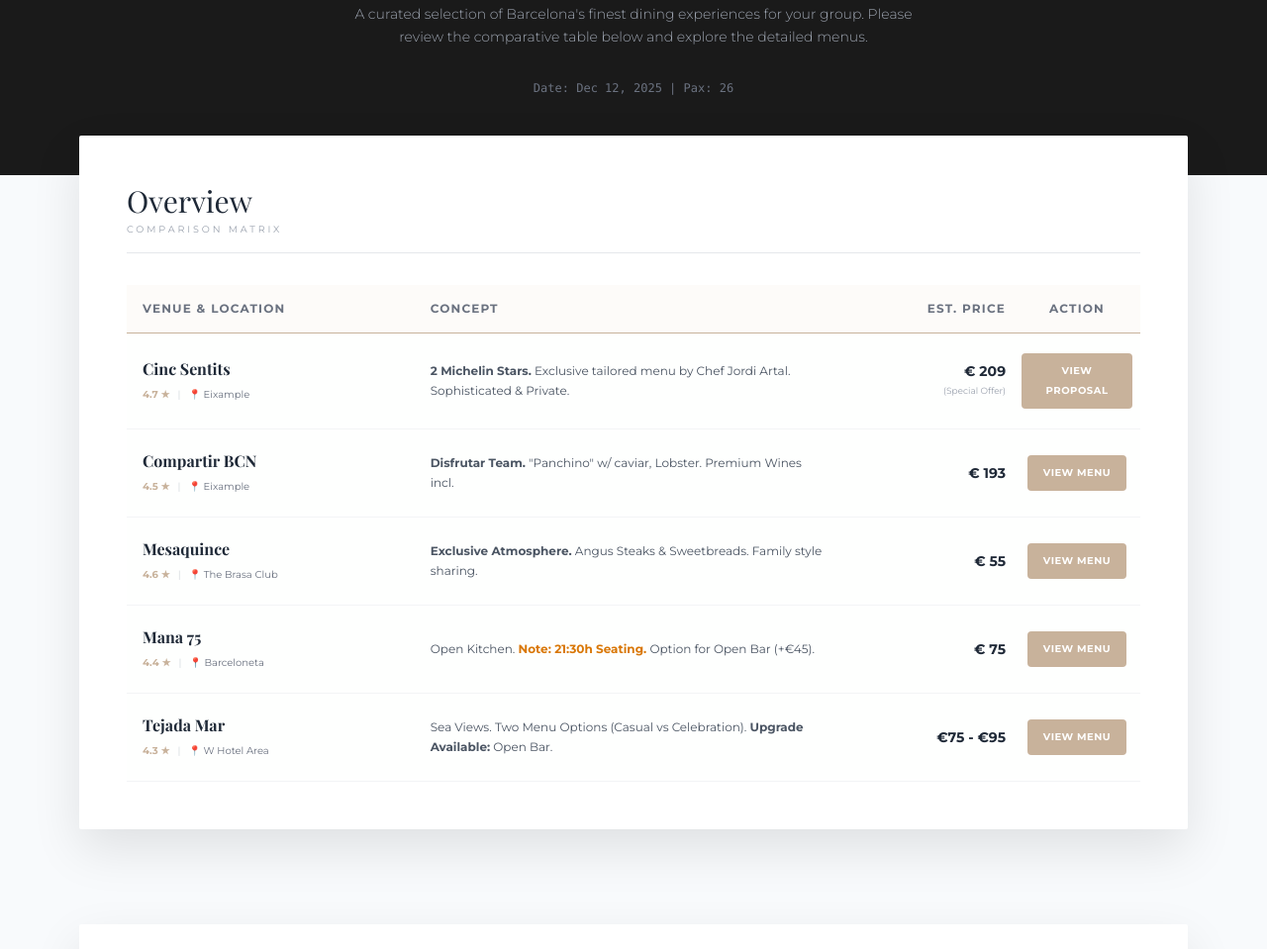
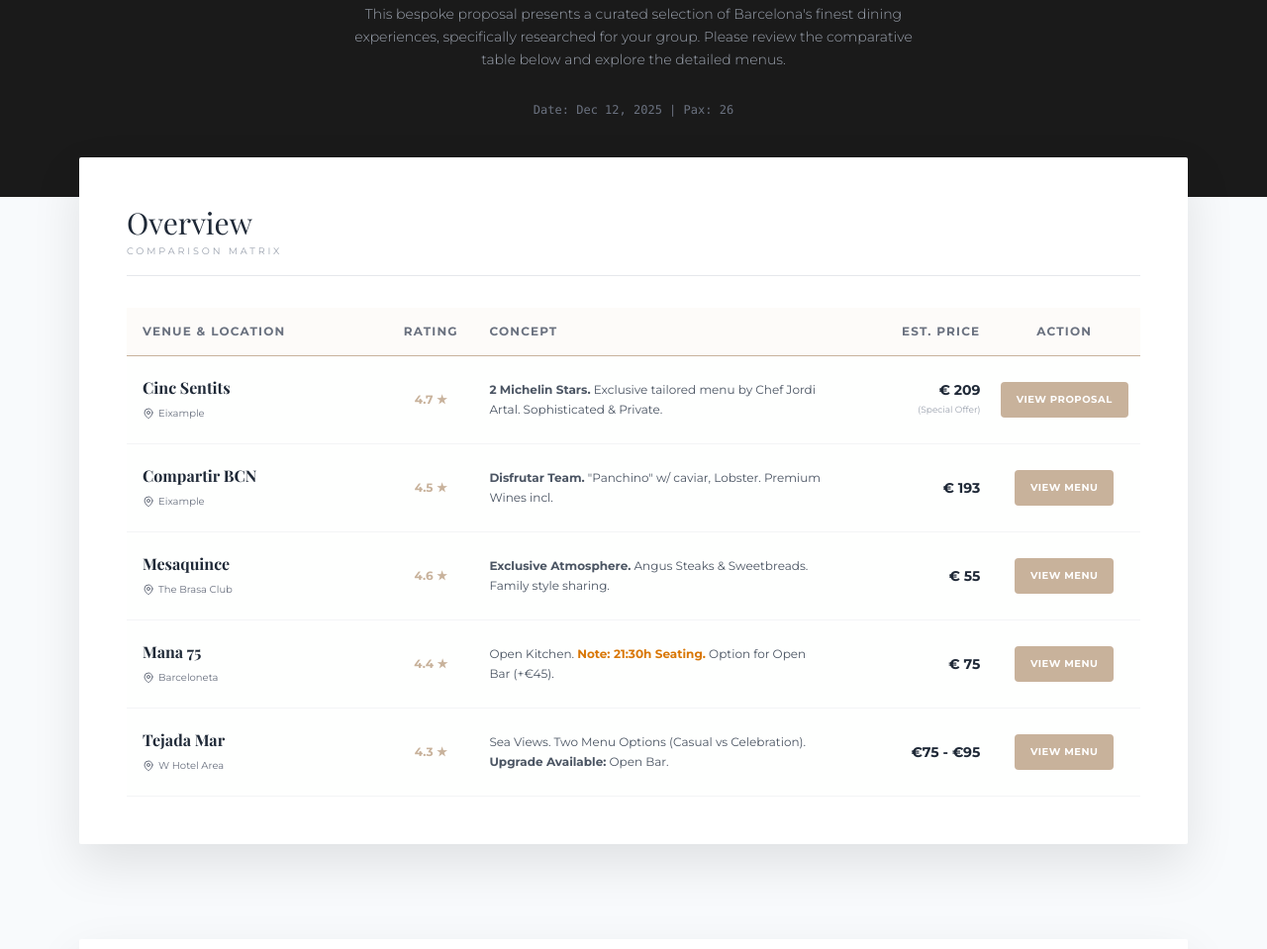
Before and after one commit to RamiroPalazzo/Playvalve_Restaurant_Proposal_12_Dec, a plain HTML site: page index.html in a window 1280 px wide. Shown: the part 241-1200 px from the top of the page at 99% size. Drawn offline with nearby package versions, Linux system fonts and the light colour scheme; a web font is replaced by a local one.

Commit message:
index v2
cambios

```diff
--- a/index.html
+++ b/index.html
@@ -49,6 +49,7 @@
         .btn-view:hover {
             transform: translateY(-2px);
             box-shadow: 0 4px 12px rgba(200, 178, 155, 0.4);
+            background-color: #b09b86;
         }
 
         /* Link de Mapa */
@@ -88,7 +89,7 @@
         <p class="text-xs uppercase tracking-[0.4em] text-[#C8B29B] mb-4 animate-fade-in">Corporate Experience</p>
         <h1 class="text-4xl md:text-6xl mb-6 tracking-wide">Venue Selection</h1>
         <p class="text-gray-400 font-light max-w-xl mx-auto text-sm leading-relaxed">
-            A curated selection of Barcelona's finest dining experiences for your group.
+            This bespoke proposal presents a curated selection of Barcelona's finest dining experiences, specifically researched for your group.
             Please review the comparative table below and explore the detailed menus.
         </p>
         <div class="mt-8 text-xs text-gray-500 font-mono">Date: Dec 12, 2025 | Pax: 26</div>
@@ -106,13 +107,14 @@
             </div>
 
             <div class="overflow-x-auto">
-                <table class="w-full text-left border-collapse min-w-[800px]">
+                <table class="w-full text-left border-collapse min-w-[900px]">
                     <thead>
                         <tr class="bg-[#fdfbf9] text-xs uppercase tracking-widest text-gray-500 border-b border-[#C8B29B]">
                             <th class="py-4 pl-4 font-bold w-[25%]">Venue & Location</th>
+                            <th class="py-4 px-2 font-bold w-[10%] text-center">Rating</th>
                             <th class="py-4 px-2 font-bold w-[35%]">Concept</th>
                             <th class="py-4 px-2 font-bold text-right w-[15%]">Est. Price</th>
-                            <th class="py-4 px-2 text-center w-[10%]">Action</th>
+                            <th class="py-4 px-2 text-center w-[15%]">Action</th>
                         </tr>
                     </thead>
                     <tbody class="text-sm text-gray-600">
@@ -121,20 +123,21 @@
                         <tr class="border-b border-gray-100 bg-green-50/10 hover:bg-green-50/20 transition-colors">
                             <td class="py-5 pl-4">
                                 <span class="font-bold text-gray-800 block text-base serif-font">Cinc Sentits</span>
-                                <div class="flex items-center gap-2 mt-1">
-                                    <span class="text-[10px] text-[#C8B29B] font-bold">4.7 ★</span>
-                                    <span class="text-[10px] text-gray-300">|</span>
-                                    <a href="https://www.google.com/maps/search/?api=1&query=Cinc+Sentits+Barcelona" target="_blank" class="text-[10px] text-gray-500 link-map flex items-center gap-1">
-                                        📍 Eixample
-                                    </a>
-                                </div>
+                                <a href="https://www.google.com/maps/search/?api=1&query=Cinc+Sentits+Barcelona" target="_blank" class="text-[10px] text-gray-500 link-map flex items-center gap-1 mt-1" title="View on Google Maps">
+                                    <!-- Icono Mapa Sutil -->
+                                    <svg xmlns="http://www.w3.org/2000/svg" width="12" height="12" viewBox="0 0 24 24" fill="none" stroke="currentColor" stroke-width="2" stroke-linecap="round" stroke-linejoin="round"><path d="M20 10c0 6-8 12-8 12s-8-6-8-12a8 8 0 0 1 16 0Z"/><circle cx="12" cy="10" r="3"/></svg>
+                                    Eixample
+                                </a>
+                            </td>
+                            <td class="py-5 px-2 text-center">
+                                <span class="text-[12px] text-[#C8B29B] font-bold">4.7 ★</span>
                             </td>
                             <td class="py-5 px-2 text-xs leading-relaxed">
                                 <strong>2 Michelin Stars.</strong> Exclusive tailored menu by Chef Jordi Artal. Sophisticated & Private.
                             </td>
                             <td class="py-5 px-2 text-right font-bold text-gray-800">€ 209 <span class="block text-[9px] font-normal text-gray-400">(Special Offer)</span></td>
                             <td class="py-5 px-2 text-center">
-                                <a href="#cincsentits" class="btn-view inline-block px-4 py-2 bg-[#C8B29B] text-white text-[10px] font-bold uppercase tracking-wider rounded hover:bg-[#b09b86]">View Proposal</a>
+                                <a href="#cincsentits" class="btn-view inline-block px-4 py-2 bg-[#C8B29B] text-white text-[10px] font-bold uppercase tracking-wider rounded">View Proposal</a>
                             </td>
                         </tr>
 
@@ -142,20 +145,20 @@
                         <tr class="border-b border-gray-100 bg-green-50/10 hover:bg-green-50/20 transition-colors">
                             <td class="py-5 pl-4">
                                 <span class="font-bold text-gray-800 block text-base serif-font">Compartir BCN</span>
-                                <div class="flex items-center gap-2 mt-1">
-                                    <span class="text-[10px] text-[#C8B29B] font-bold">4.5 ★</span>
-                                    <span class="text-[10px] text-gray-300">|</span>
-                                    <a href="https://www.google.com/maps/search/?api=1&query=Compartir+Barcelona" target="_blank" class="text-[10px] text-gray-500 link-map flex items-center gap-1">
-                                        📍 Eixample
-                                    </a>
-                                </div>
+                                <a href="https://www.google.com/maps/search/?api=1&query=Compartir+Barcelona" target="_blank" class="text-[10px] text-gray-500 link-map flex items-center gap-1 mt-1" title="View on Google Maps">
+                                    <svg xmlns="http://www.w3.org/2000/svg" width="12" height="12" viewBox="0 0 24 24" fill="none" stroke="currentColor" stroke-width="2" stroke-linecap="round" stroke-linejoin="round"><path d="M20 10c0 6-8 12-8 12s-8-6-8-12a8 8 0 0 1 16 0Z"/><circle cx="12" cy="10" r="3"/></svg>
+                                    Eixample
+                                </a>
+                            </td>
+                            <td class="py-5 px-2 text-center">
+                                <span class="text-[12px] text-[#C8B29B] font-bold">4.5 ★</span>
                             </td>
                             <td class="py-5 px-2 text-xs leading-relaxed">
                                 <strong>Disfrutar Team.</strong> "Panchino" w/ caviar, Lobster. Premium Wines incl.
                             </td>
                             <td class="py-5 px-2 text-right font-bold text-gray-800">€ 193</td>
                             <td class="py-5 px-2 text-center">
-                                <a href="#compartir" class="btn-view inline-block px-4 py-2 bg-[#C8B29B] text-white text-[10px] font-bold uppercase tracking-wider rounded hover:bg-[#b09b86]">View Menu</a>
+                                <a href="#compartir" class="btn-view inline-block px-4 py-2 bg-[#C8B29B] text-white text-[10px] font-bold uppercase tracking-wider rounded">View Menu</a>
                             </td>
                         </tr>
 
@@ -163,20 +166,20 @@
                         <tr class="border-b border-gray-100 bg-green-50/10 hover:bg-green-50/20 transition-colors">
                             <td class="py-5 pl-4">
                                 <span class="font-bold text-gray-800 block text-base serif-font">Mesaquince</span>
-                                <div class="flex items-center gap-2 mt-1">
-                                    <span class="text-[10px] text-[#C8B29B] font-bold">4.6 ★</span>
-                                    <span class="text-[10px] text-gray-300">|</span>
-                                    <a href="https://www.google.com/maps/search/?api=1&query=Mesaquince+The+Brasa+Club" target="_blank" class="text-[10px] text-gray-500 link-map flex items-center gap-1">
-                                        📍 The Brasa Club
-                                    </a>
-                                </div>
+                                <a href="https://www.google.com/maps/search/?api=1&query=Mesaquince+The+Brasa+Club" target="_blank" class="text-[10px] text-gray-500 link-map flex items-center gap-1 mt-1" title="View on Google Maps">
+                                    <svg xmlns="http://www.w3.org/2000/svg" width="12" height="12" viewBox="0 0 24 24" fill="none" stroke="currentColor" stroke-width="2" stroke-linecap="round" stroke-linejoin="round"><path d="M20 10c0 6-8 12-8 12s-8-6-8-12a8 8 0 0 1 16 0Z"/><circle cx="12" cy="10" r="3"/></svg>
+                                    The Brasa Club
+                                </a>
+                            </td>
+                            <td class="py-5 px-2 text-center">
+                                <span class="text-[12px] text-[#C8B29B] font-bold">4.6 ★</span>
                             </td>
                             <td class="py-5 px-2 text-xs leading-relaxed">
                                 <strong>Exclusive Atmosphere.</strong> Angus Steaks & Sweetbreads. Family style sharing.
                             </td>
                             <td class="py-5 px-2 text-right font-bold text-gray-800">€ 55</td>
                             <td class="py-5 px-2 text-center">
-                                <a href="#mesaquince" class="btn-view inline-block px-4 py-2 bg-[#C8B29B] text-white text-[10px] font-bold uppercase tracking-wider rounded hover:bg-[#b09b86]">View Menu</a>
+                                <a href="#mesaquince" class="btn-view inline-block px-4 py-2 bg-[#C8B29B] text-white text-[10px] font-bold uppercase tracking-wider rounded">View Menu</a>
                             </td>
                         </tr>
 
@@ -184,20 +187,20 @@
                         <tr class="border-b border-gray-100 bg-green-50/10 hover:bg-green-50/20 transition-colors">
                             <td class="py-5 pl-4">
                                 <span class="font-bold text-gray-800 block text-base serif-font">Mana 75</span>
-                                <div class="flex items-center gap-2 mt-1">
-                                    <span class="text-[10px] text-[#C8B29B] font-bold">4.4 ★</span>
-                                    <span class="text-[10px] text-gray-300">|</span>
-                                    <a href="https://www.google.com/maps/search/?api=1&query=Mana+75+Barcelona" target="_blank" class="text-[10px] text-gray-500 link-map flex items-center gap-1">
-                                        📍 Barceloneta
-                                    </a>
-                                </div>
+                                <a href="https://www.google.com/maps/search/?api=1&query=Mana+75+Barcelona" target="_blank" class="text-[10px] text-gray-500 link-map flex items-center gap-1 mt-1" title="View on Google Maps">
+                                    <svg xmlns="http://www.w3.org/2000/svg" width="12" height="12" viewBox="0 0 24 24" fill="none" stroke="currentColor" stroke-width="2" stroke-linecap="round" stroke-linejoin="round"><path d="M20 10c0 6-8 12-8 12s-8-6-8-12a8 8 0 0 1 16 0Z"/><circle cx="12" cy="10" r="3"/></svg>
+                                    Barceloneta
+                                </a>
+                            </td>
+                            <td class="py-5 px-2 text-center">
+                                <span class="text-[12px] text-[#C8B29B] font-bold">4.4 ★</span>
                             </td>
                             <td class="py-5 px-2 text-xs leading-relaxed">
                                 Open Kitchen. <strong class="text-amber-600">Note: 21:30h Seating.</strong> Option for Open Bar (+€45).
                             </td>
                             <td class="py-5 px-2 text-right font-bold text-gray-800">€ 75</td>
                             <td class="py-5 px-2 text-center">
-                                <a href="#mana75" class="btn-view inline-block px-4 py-2 bg-[#C8B29B] text-white text-[10px] font-bold uppercase tracking-wider rounded hover:bg-[#b09b86]">View Menu</a>
+                                <a href="#mana75" class="btn-view inline-block px-4 py-2 bg-[#C8B29B] text-white text-[10px] font-bold uppercase tracking-wider rounded">View Menu</a>
                             </td>
                         </tr>
 
@@ -205,20 +208,20 @@
                         <tr class="border-b border-gray-100 bg-green-50/10 hover:bg-green-50/20 transition-colors">
                             <td class="py-5 pl-4">
                                 <span class="font-bold text-gray-800 block text-base serif-font">Tejada Mar</span>
-                                <div class="flex items-center gap-2 mt-1">
-                                    <span class="text-[10px] text-[#C8B29B] font-bold">4.3 ★</span>
-                                    <span class="text-[10px] text-gray-300">|</span>
-                                    <a href="https://www.google.com/maps/search/?api=1&query=Tejada+Mar+Barcelona" target="_blank" class="text-[10px] text-gray-500 link-map flex items-center gap-1">
-                                        📍 W Hotel Area
-                                    </a>
-                                </div>
+                                <a href="https://www.google.com/maps/search/?api=1&query=Tejada+Mar+Barcelona" target="_blank" class="text-[10px] text-gray-500 link-map flex items-center gap-1 mt-1" title="View on Google Maps">
+                                    <svg xmlns="http://www.w3.org/2000/svg" width="12" height="12" viewBox="0 0 24 24" fill="none" stroke="currentColor" stroke-width="2" stroke-linecap="round" stroke-linejoin="round"><path d="M20 10c0 6-8 12-8 12s-8-6-8-12a8 8 0 0 1 16 0Z"/><circle cx="12" cy="10" r="3"/></svg>
+                                    W Hotel Area
+                                </a>
+                            </td>
+                            <td class="py-5 px-2 text-center">
+                                <span class="text-[12px] text-[#C8B29B] font-bold">4.3 ★</span>
                             </td>
                             <td class="py-5 px-2 text-xs leading-relaxed">
                                 Sea Views. Two Menu Options (Casual vs Celebration). <strong class="text-gray-600">Upgrade Available:</strong> Open Bar.
                             </td>
                             <td class="py-5 px-2 text-right font-bold text-gray-800">€75 - €95</td>
                             <td class="py-5 px-2 text-center">
-                                <a href="#tejadamar" class="btn-view inline-block px-4 py-2 bg-[#C8B29B] text-white text-[10px] font-bold uppercase tracking-wider rounded hover:bg-[#b09b86]">View Menu</a>
+                                <a href="#tejadamar" class="btn-view inline-block px-4 py-2 bg-[#C8B29B] text-white text-[10px] font-bold uppercase tracking-wider rounded">View Menu</a>
                             </td>
                         </tr>
 
@@ -518,7 +521,7 @@
     </main>
 
     <footer class="bg-[#1a1a1a] text-white py-12 text-center">
-        <p class="text-[10px] uppercase tracking-[0.4em] text-[#C8B29B] mb-2">HEYVI EVENTS STUDIO</p>
+        <p class="text-[10px] uppercase tracking-[0.4em] text-[#C8B29B] mb-2">HEYVI EVENTS</p>
         <p class="text-[10px] text-gray-500">Barcelona © 2025</p>
     </footer>
 
```
